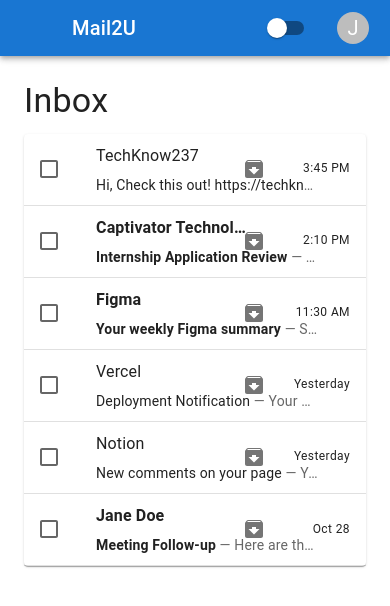
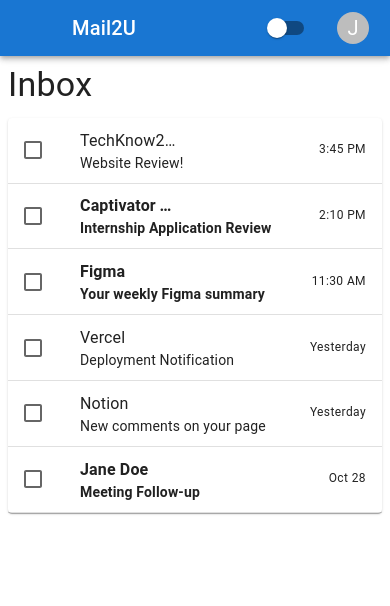
Before and after one commit to joshuaelan12/Mail2U, a React (Create React App) app: page /inbox in a window 390 px wide. Shown: the top 606 px of the page. Built offline with nearby package versions, Linux system fonts and the light colour scheme; some icons are missing.

Commit message:
Front End Updates. Responsiveness Update.

```diff
--- a/src/pages/Inbox/Inbox.js
+++ b/src/pages/Inbox/Inbox.js
@@ -24,9 +24,9 @@
     id: 1,
     sender: "TechKnow237",
     subject:
-      "Hi, Check this out! https://techknow237.netlify.app",
+      "Website Review! ",
     snippet:
-      "Check out our website and give reviews.",
+      "Check out our website and give reviews.https://techknow237.netlify.app",
     read: true,
     starred: false,
     date: "3:45 PM",
@@ -133,7 +133,7 @@
   );
 
   return (
-    <Box sx={{ p: 3, width: "100%" }}>
+    <Box sx={{ p: { xs: 1, sm: 2, md: 3 }, width: "100%" }}>
       <Typography variant="h4" gutterBottom>
         Inbox
       </Typography>
@@ -156,11 +156,17 @@
                       )}
                     </IconButton>
 
-                    <IconButton onClick={(e) => handleArchive(email, e)}>
+                    <IconButton onClick={(e) => handleArchive(email, e)}
+                    sx={{ display: { xs: 'none', sm: 'inline-flex' } }}>
                       <Archive />
                     </IconButton>
 
-                    <Typography variant="caption" sx={{ ml: 2, minWidth: '60px', textAlign: 'right' }}>
+                    <Typography variant="caption"
+                    sx={{ ml: 2, minWidth: { xs: 'auto', sm: '60px' },
+                    textAlign: 'right', whiteSpace: 'wrap'
+
+                    }}>
+
                       {email.date}
                     </Typography>
                   </Box>
@@ -178,11 +184,12 @@
                         variant="body1"
                         sx={{
                           fontWeight: email.read ? "normal" : "bold",
-                          width: '150px',
+                          width: { xs: '100px', sm: '150px' },
                           display: 'inline-block',
                           whiteSpace: 'nowrap',
                           overflow: 'hidden',
                           textOverflow: 'ellipsis',
+                          verticalAlign: 'middle',
                         }}
                       >
                         {email.sender}
@@ -205,6 +212,7 @@
                           component="span"
                           variant="body2"
                           color="text.secondary"
+                          sx={{ display: { xs: 'none', sm: 'inline' } }}
                         >
                           {" — "}
                           {email.snippet}
```
